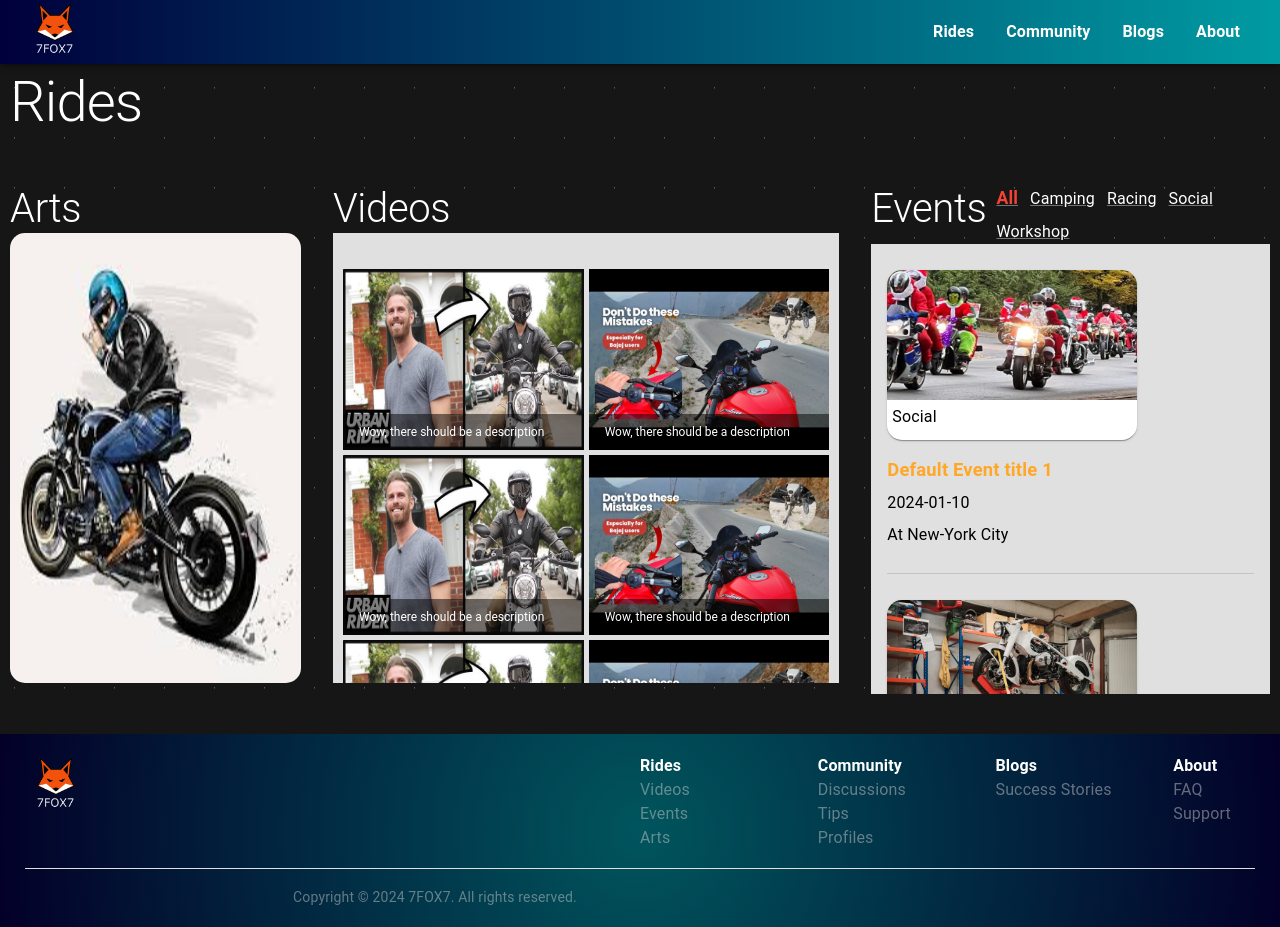
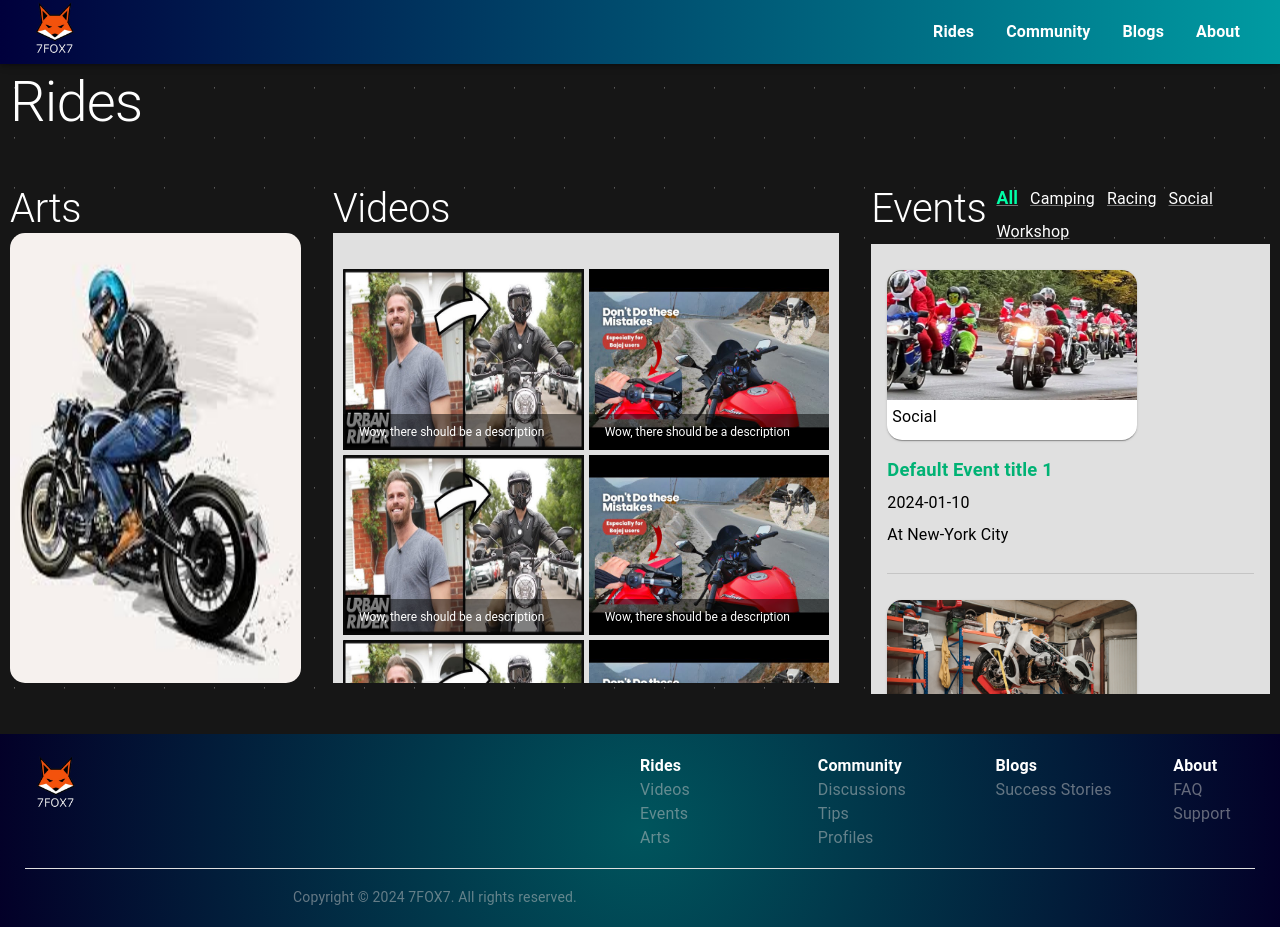
Before and after one commit to 7FOX7/moto-project, a React (Vite) app: page /rides in a window 1280 px wide. Built offline with nearby package versions, Linux system fonts and the light colour scheme; some icons are missing.

Commit message:
Added a secondary color to the theme and modified the code accordingly

```diff
--- a/src/components/Rides/EventSection.jsx
+++ b/src/components/Rides/EventSection.jsx
@@ -80,7 +80,7 @@ const EventSection = () => {
                            onClick={() => handleClick("All")}
                         >
                            <CustomText
-                              color={selectedEventType === "All" && theme.palette.rides.selectedEvent.main}
+                              color={selectedEventType === "All" && theme.palette.secondary.main}
                               text="All"
                               typography={selectedEventType === "All" && theme.typography.rides.selectedEvent}
                            />
@@ -94,7 +94,7 @@ const EventSection = () => {
                                  onClick={() => handleClick(type.name)}
                               >
                                  <CustomText
-                                    color={selectedEventType === type.name && theme.palette.rides.selectedEvent.main}
+                                    color={selectedEventType === type.name && theme.palette.secondary.main}
                                     text={type.name}
                                     typography={selectedEventType === type.name && theme.typography.rides.selectedEvent}
                                  />
@@ -172,7 +172,7 @@ const EventSection = () => {
                                           size={12}
                                        >
                                           <CustomText
-                                             color={theme.palette.rides.eventTitle.main}
+                                             color={theme.palette.secondary.dark}
                                              text={event.title}
                                              typography={theme.typography.rides.eventTitle}
                                           />
@@ -221,8 +221,8 @@ const EventSection = () => {
                            component="button"
                            onClick={() => setVisibleEvents((prevVal) => prevVal + 10)}
                            sx={{
-                              color: theme.palette.common.black,
-                              textDecorationColor: theme.palette.common.black
+                              color: theme.palette.secondary.dark,
+                              textDecorationColor: theme.palette.secondary.dark
                            }}
                         >
                            <CustomText
--- a/src/customs/components/CustomCarouselSlide.jsx
+++ b/src/customs/components/CustomCarouselSlide.jsx
@@ -114,7 +114,7 @@ const CustomCarouselSlide = memo(function CustomCarouselSlide(props) {
                   size={12}
                >
                   <CustomText
-                     color={theme.palette.rides.eventTitle.main}
+                     color={theme.palette.secondary.dark}
                      text={item.title}
                      typography={theme.typography.rides.eventTitle}
                   />
--- a/src/themes/theme.js
+++ b/src/themes/theme.js
@@ -15,20 +15,15 @@ const theme = createTheme({
       primary: {
          main: "rgb(255, 255, 255)",
       },
+      secondary: {
+         main: "#00ffa7",
+      },
       global: {
          borderLinearProgress: {
             main: "linear-gradient(90deg, rgba(0,0,73,1) 0%, rgba(0,137,255,1) 100%)"
          },
          secondaryTextContent: {
             main: "rgba(200, 200, 200, 0.5)"
-         }
-      },
-      rides: {
-         eventTitle: {
-            main: orange[400]
-         },
-         selectedEvent: {
-            main: red[500]
          }
       },
    },
```
